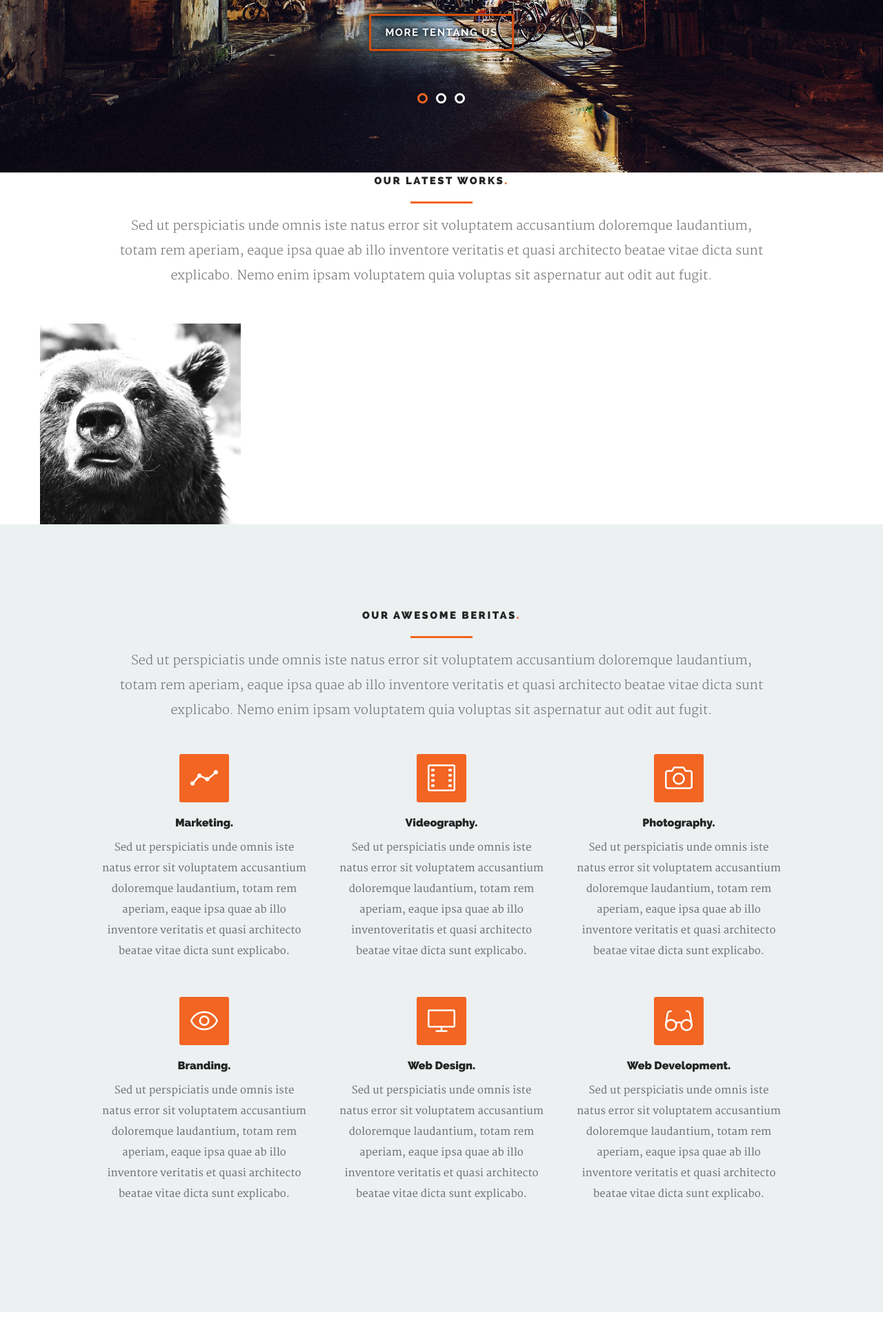
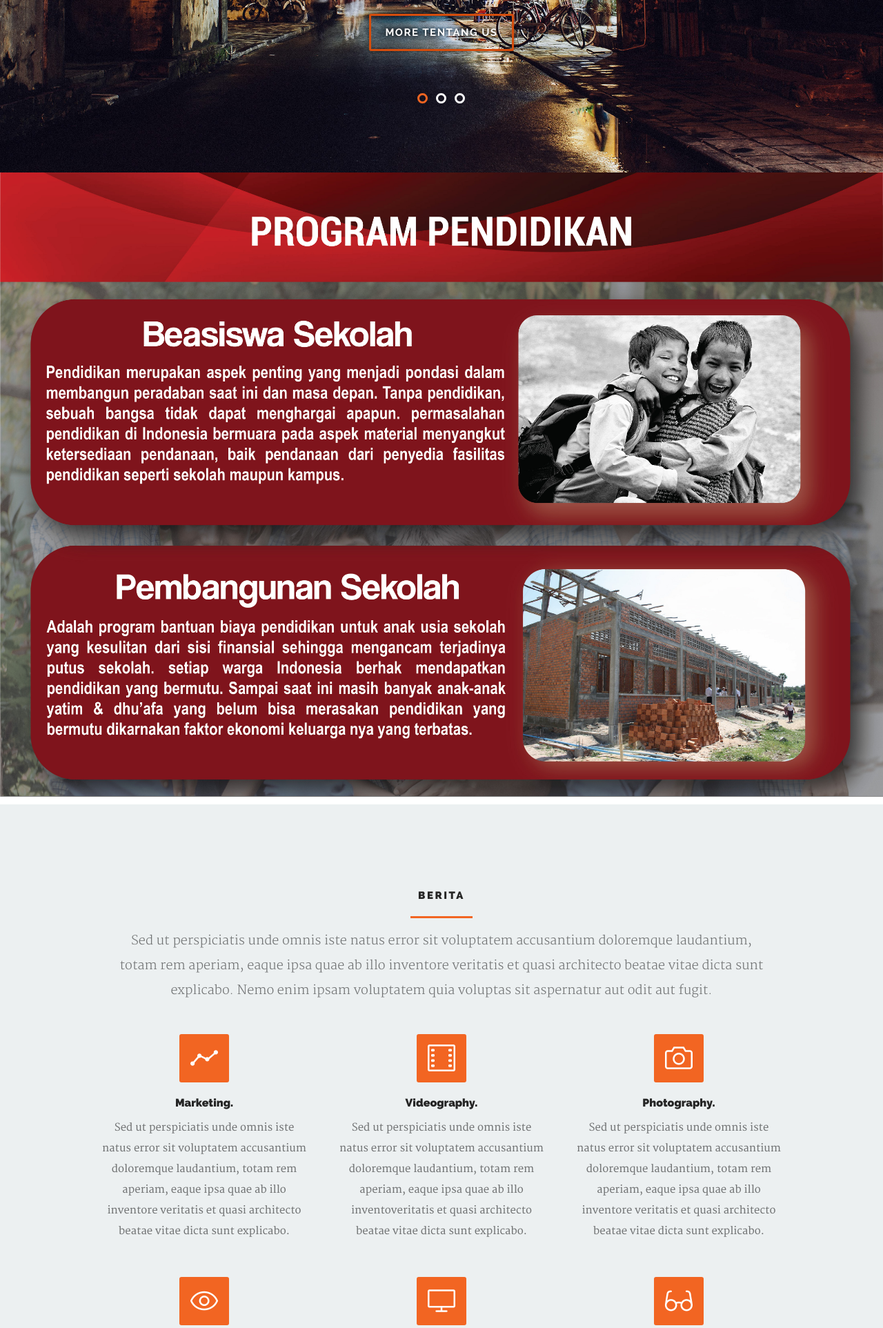
Before and after one commit to Andre17190177/UAS-Web_Programming_2-Kelompok_2, a CodeIgniter app: page /harapanbangsa/ in a window 1280 px wide. Shown: the part 401-2326 px from the top of the page at 69% size. Run offline with CodeIgniter, Linux system fonts and the light colour scheme; some libraries are stand-ins or nearby versions.

Commit message:
Update CSS dan Index

```diff
--- a/harapanbangsa/application/views/templates/index.php
+++ b/harapanbangsa/application/views/templates/index.php
@@ -49,51 +49,7 @@
    ================================================== -->
 <section id="program">
 
-    <div class="row section-head">
-
-        <div class="twelve columns">
-
-            <h1>Our Latest Works<span>.</span></h1>
-
-            <hr />
-
-            <p>Sed ut perspiciatis unde omnis iste natus error sit voluptatem accusantium doloremque laudantium, totam rem aperiam,
-                eaque ipsa quae ab illo inventore veritatis et quasi architecto beatae vitae dicta sunt explicabo. Nemo enim ipsam
-                voluptatem quia voluptas sit aspernatur aut odit aut fugit.
-            </p>
-
-        </div>
-
-    </div>
-
-    <div class="row items">
-
-        <div class="twelve columns">
-
-            <div id="program-wrapper" class="bgrid-fourth s-bgrid-third mob-bgrid-half group">
-
-                <div class="bgrid item">
-                    <div class="item-wrap">
-
-                        <a href="program.html">
-                            <img src="images/portfolio/grizzly.jpg" alt="Grizzly">
-                            <div class="overlay"></div>
-                            <div class="program-item-meta">
-                                <h5>Grizzly</h5>
-                                <p>Photography</p>
-                            </div>
-                        </a>
-
-                    </div>
-                </div> <!-- /item -->
-
-
-
-            </div> <!-- /program-wrapper -->
-
-        </div> <!-- /twelve -->
-
-    </div> <!-- /row -->
+    <img src="images/pendidikan-01.jpg">
 
 </section> <!-- /program -->
 
@@ -106,7 +62,7 @@
 
         <div class="twelve columns">
 
-            <h1>Our Awesome beritas<span>.</span></h1>
+            <h1>Berita</h1>
 
             <hr />
 
--- a/harapanbangsa/css/main.css
+++ b/harapanbangsa/css/main.css
@@ -1452,9 +1452,9 @@
 }
 
 /* program wrapper */
-#program-wrapper {
+/* #program-wrapper {
 	margin-top: 36px;
-}
+} */
 
 /* program items */
 .item .item-wrap {
```
